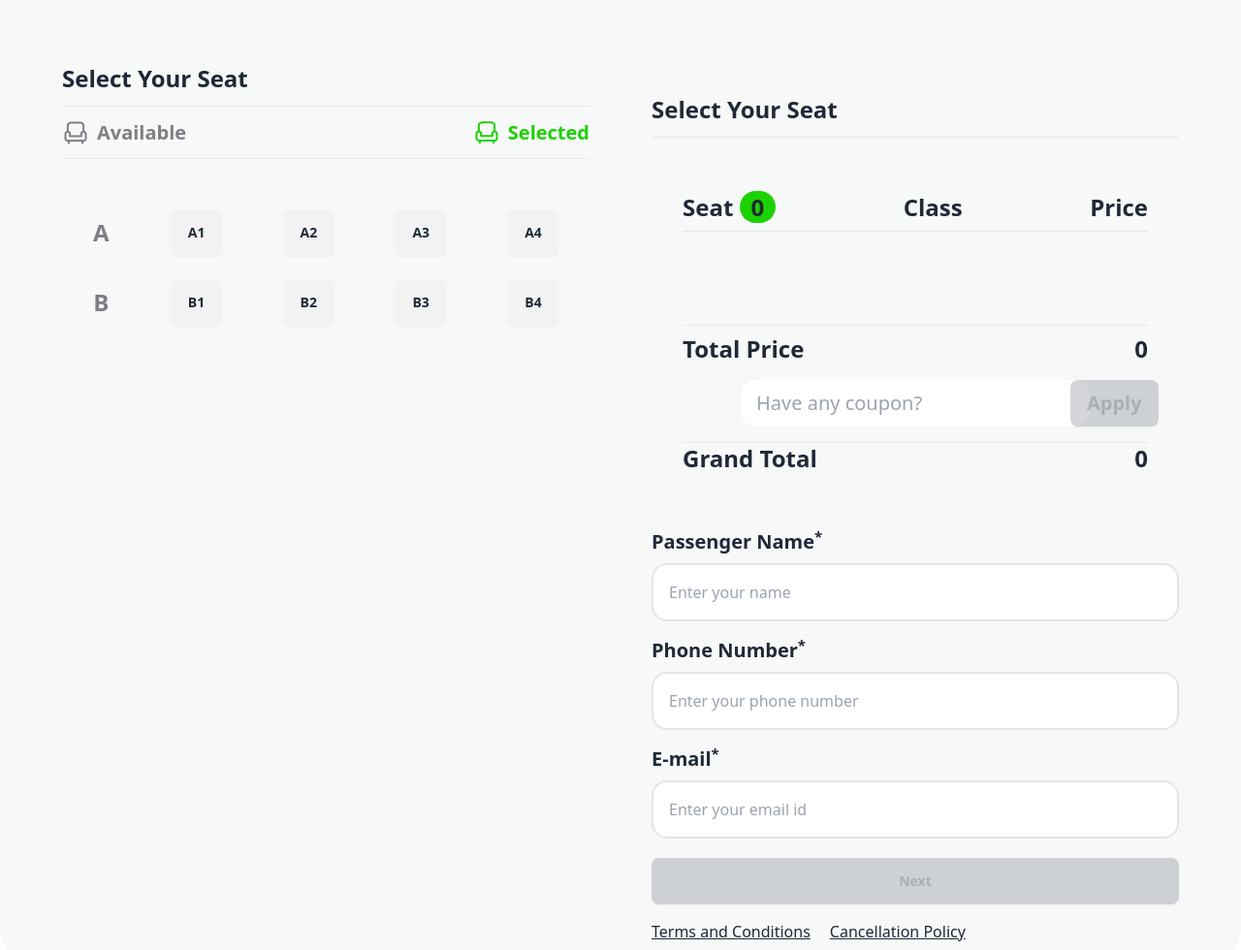
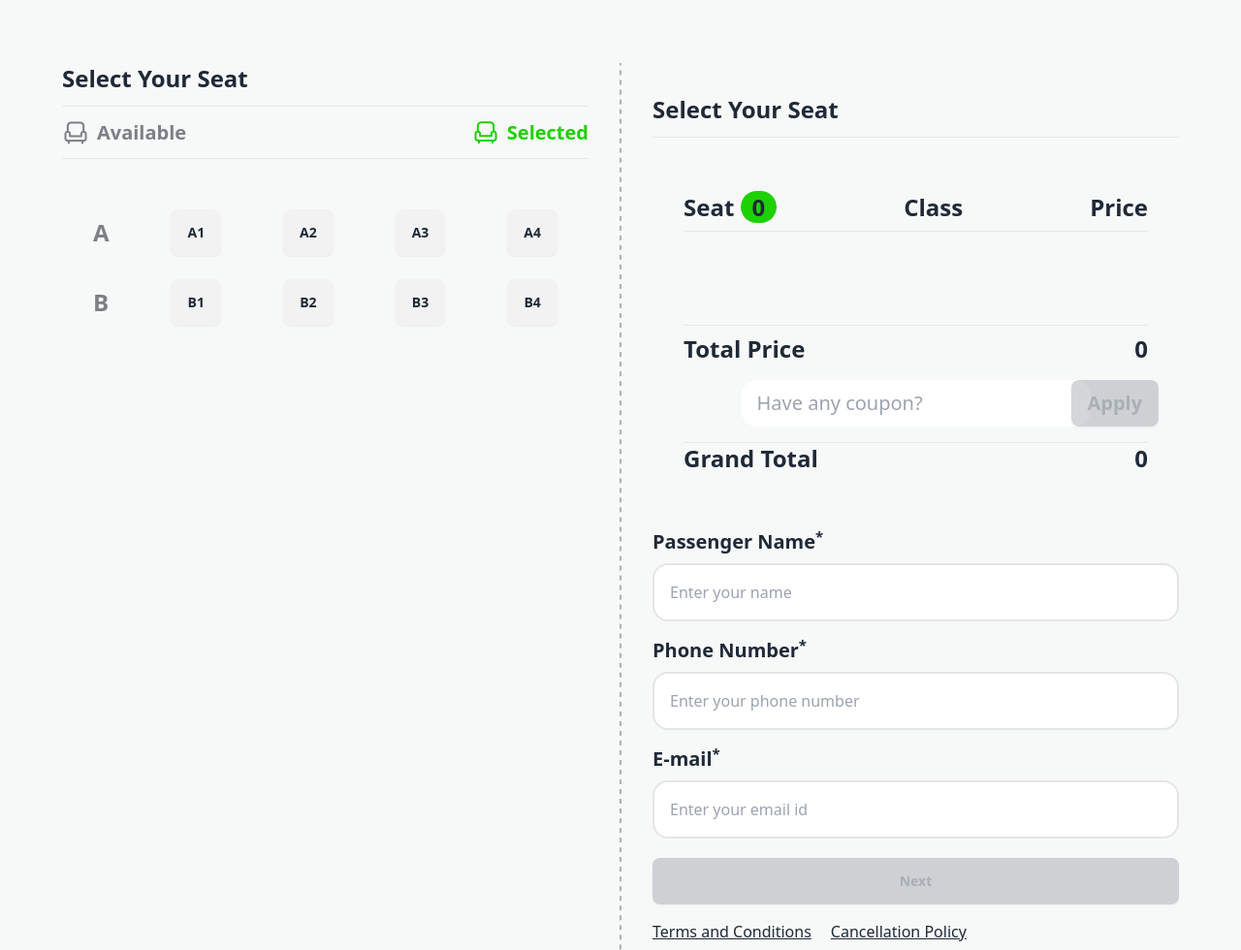
Before and after one commit to araf7-7/assignment-5, a plain HTML site: page index.html in a window 1280 px wide. Shown: the part 2251-3231 px from the top of the page at 97% size. Drawn offline with nearby package versions, Linux system fonts and the light colour scheme.

Commit message:
line added

```diff
--- a/index.html
+++ b/index.html
@@ -257,11 +257,11 @@
             <button id="b4" class="btn sit-button">B4</button>
           </div>
         </div>
-
-
       </div>
 
-
+      <div>
+        <img src="images/Line 1.png" alt="">
+      </div>
 
       <div class="w-full lg:w-1/2 lg:px-8 mt-8">
         <h2 class="title-font text-2xl font-bold mb-3">Select Your Seat</h2>
```
Also changed, not shown: images/Line 1.png (added).
